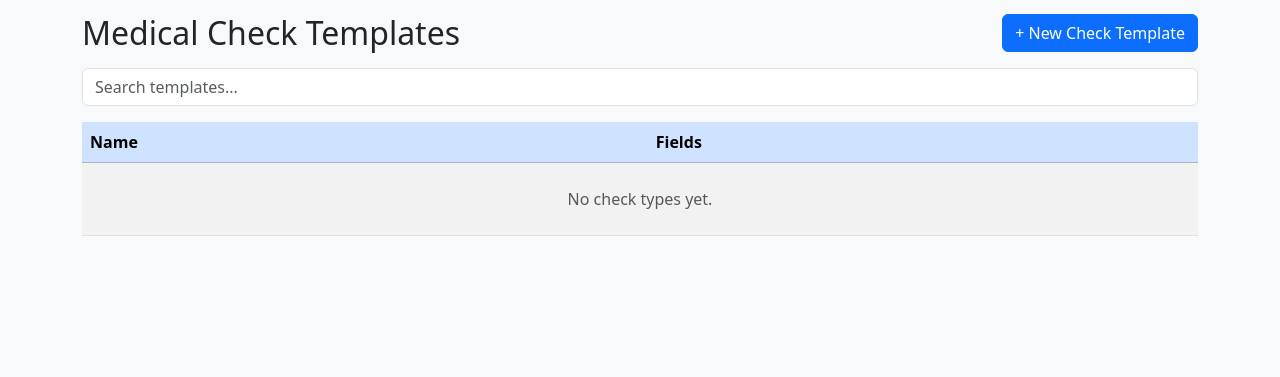
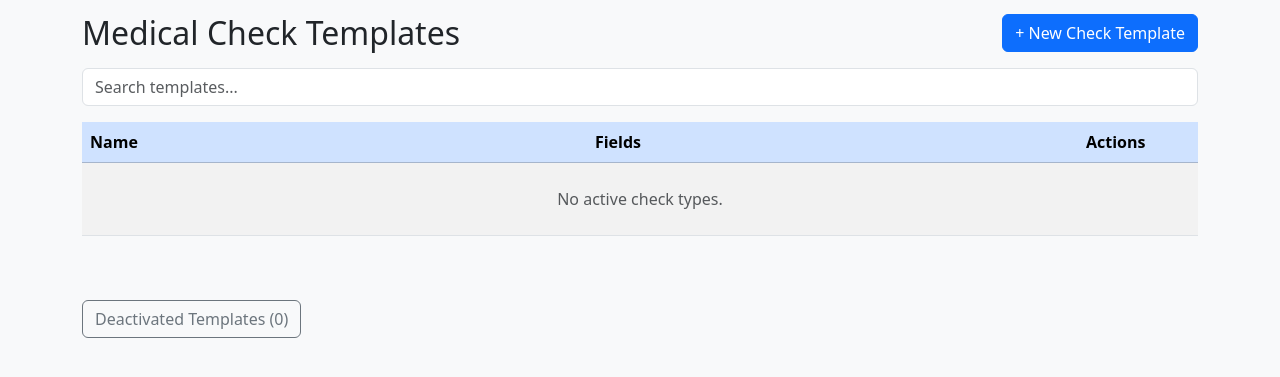
Before and after one commit to koleaby4/medical_electronic_system, a FastAPI app: page /admin/medical_check_templates in a window 1280 px wide. Shown: the part 56-433 px from the top of the page. Run offline with FastAPI, Linux system fonts and the light colour scheme; data that the repository does not hold is empty.

Commit message:
ability to (de)activate medical check templates

```diff
--- a/src/data_access/medical_check_items.py
+++ b/src/data_access/medical_check_items.py
@@ -58,7 +58,7 @@ class MedicalCheckItemsStorage(BaseStorage):
                     COALESCE(mci.units, '') AS units
                 FROM medical_check_items mci
                 JOIN medical_checks mc ON mci.check_id = mc.check_id
-                JOIN medical_check_templates n ON n.type_id = mc.type_id
+                JOIN medical_check_templates n ON n.template_id = mc.template_id
                 WHERE mc.patient_id = ?
                   AND n.name = ? COLLATE NOCASE
                   AND mci.name = ?
--- a/src/models/medical_check_template.py
+++ b/src/models/medical_check_template.py
@@ -18,6 +18,7 @@ class MedicalCheckTemplate(BaseModel):
     Represents a medical check type consisting of a name and a set of items.
     """
 
-    type_id: int | None = Field(default=None, description="DB identifier (medical_check_templates.type_id)")
+    template_id: int | None = Field(default=None, description="DB identifier (medical_check_templates.template_id)")
     name: str = Field(..., description="Human-readable check type name")
+    is_active: bool = Field(default=True, description="Whether the template is active")
     items: list[MedicalCheckTemplateItem] = Field(default_factory=list)
--- a/src/routes/medical_check_templates.py
+++ b/src/routes/medical_check_templates.py
@@ -16,12 +16,16 @@ templates = Jinja2Templates(directory="src/templates")
 
 @router.get("/medical_check_templates", include_in_schema=False)
 async def medical_check_templates(request: Request, storage: DbStorage = Depends(get_storage)):
+    all_templates = storage.medical_check_templates.list_medical_check_templates()
+    active_templates = [t for t in all_templates if t.is_active]
+    deactivated_templates = [t for t in all_templates if not t.is_active]
     return templates.TemplateResponse(
         "medical_check_templates.html",
         {
             "request": request,
             "active_page": "admin",
-            "types": storage.medical_check_templates.list_medical_check_templates(),
+            "active_templates": active_templates,
+            "deactivated_types": deactivated_templates,
         },
     )
 
@@ -87,15 +91,27 @@ async def save_medical_check_template(request: Request, storage: DbStorage = Dep
     return RedirectResponse(url="/admin/medical_check_templates", status_code=303)
 
 
-@router.get("/medical_check_templates/{type_id}/view", include_in_schema=False)
-async def view_medical_check_template(type_id: int, request: Request, storage: DbStorage = Depends(get_storage)):
-    if mct := storage.medical_check_templates.get_template(type_id=type_id):
+@router.get("/medical_check_templates/{template_id}/view", include_in_schema=False)
+async def view_medical_check_template(template_id: int, request: Request, storage: DbStorage = Depends(get_storage)):
+    if mct := storage.medical_check_templates.get_template(template_id=template_id):
         return templates.TemplateResponse(
             "upsert_medical_check_template.html",
             {"request": request, "active_page": "admin", "template": mct},
         )
 
     raise HTTPException(status_code=404, detail="Medical check template not found")
+
+
+@router.post("/medical_check_templates/{template_id}/deactivate", include_in_schema=False)
+async def deactivate_medical_check_template(template_id: int, storage: DbStorage = Depends(get_storage)):
+    storage.medical_check_templates.set_active_status(template_id=template_id, is_active=False)
+    return RedirectResponse(url="/admin/medical_check_templates", status_code=303)
+
+
+@router.post("/medical_check_templates/{template_id}/activate", include_in_schema=False)
+async def activate_medical_check_template(template_id: int, storage: DbStorage = Depends(get_storage)):
+    storage.medical_check_templates.set_active_status(template_id=template_id, is_active=True)
+    return RedirectResponse(url="/admin/medical_check_templates", status_code=303)
 
 
 # JSON API: create a medical check template
@@ -119,40 +135,40 @@ async def create_medical_check_template_json(request: Request, storage: DbStorag
                 placeholder=(i.get("placeholder") or "").strip(),
             )
         )
-    type_id = storage.medical_check_templates.upsert(template_id=None, check_name=name, items=items)
-    created = storage.medical_check_templates.get_template(type_id=type_id)
-    headers = {"Location": f"/admin/medical_check_templates/{type_id}"}
+    template_id = storage.medical_check_templates.upsert(template_id=None, check_name=name, items=items)
+    created = storage.medical_check_templates.get_template(template_id=template_id)
+    headers = {"Location": f"/admin/medical_check_templates/{template_id}"}
     return JSONResponse(status_code=201, content=created.model_dump() if created else {}, headers=headers)
 
 
 # JSON API: get a medical check template by id
-@router.get("/medical_check_templates/{type_id}")
+@router.get("/medical_check_templates/{template_id}")
 async def get_medical_check_template_json(
-    type_id: int, storage: DbStorage = Depends(get_storage)
+    template_id: int, storage: DbStorage = Depends(get_storage)
 ) -> MedicalCheckTemplate:
-    mct = storage.medical_check_templates.get_template(type_id=type_id)
+    mct = storage.medical_check_templates.get_template(template_id=template_id)
     if not mct:
         raise HTTPException(status_code=404, detail="Medical check template not found")
     return mct
 
 
 # JSON API: update a medical check template (replace items)
-@router.put("/medical_check_templates/{type_id}")
-async def update_medical_check_template_json(type_id: int, request: Request, storage: DbStorage = Depends(get_storage)):
+@router.put("/medical_check_templates/{template_id}")
+async def update_medical_check_template_json(template_id: int, request: Request, storage: DbStorage = Depends(get_storage)):
     raise HTTPException(status_code=403, detail="Medical check templates are immutable and cannot be updated")
 
 
 # JSON API: delete a medical check template
-@router.delete("/medical_check_templates/{type_id}")
-async def delete_medical_check_template_json(type_id: int, storage: DbStorage = Depends(get_storage)):
-    if not storage.medical_check_templates.get_template(type_id=type_id):
+@router.delete("/medical_check_templates/{template_id}")
+async def delete_medical_check_template_json(template_id: int, storage: DbStorage = Depends(get_storage)):
+    if not storage.medical_check_templates.get_template(template_id=template_id):
         return JSONResponse(status_code=204, content=None)
 
     try:
-        storage.medical_check_templates.delete(type_id=type_id)
+        storage.medical_check_templates.delete(template_id=template_id)
     except sqlite3.IntegrityError:
         return JSONResponse(
             status_code=409,
-            content={"detail": f"{type_id=} is in use by existing medical checks and cannot be deleted"},
+            content={"detail": f"{template_id=} is in use by existing medical checks and cannot be deleted"},
         )
     return JSONResponse(status_code=204, content=None)
--- a/src/routes/patients.py
+++ b/src/routes/patients.py
@@ -275,6 +275,8 @@ async def get_patient(
             "patient": patient,
             "age": _get_age(patient.dob),
             # Provide available medical check types for UI dropdown
-            "templates": storage.medical_check_templates.list_medical_check_templates(),
+            "templates": [
+                t for t in storage.medical_check_templates.list_medical_check_templates() if t.is_active
+            ],
         },
     )
--- a/src/templates/medical_check_templates.html
+++ b/src/templates/medical_check_templates.html
@@ -10,17 +10,18 @@
   <input type="text" id="searchInput" class="form-control" placeholder="Search templates...">
 
   <div class="table-responsive mt-3">
-    <table id="typesTable" class="table table-striped table-hover align-middle">
+    <table id="activeTemplatesTable" class="table table-striped table-hover align-middle">
       <thead class="table-primary">
       <tr>
         <th>Name</th>
         <th>Fields</th>
+        <th style="width: 120px;">Actions</th>
       </tr>
       </thead>
       <tbody>
-      {% if types and types|length > 0 %}
-        {% for t in types %}
-          <tr data-href="/admin/medical_check_templates/{{ t.type_id }}/view" style="cursor: pointer;">
+      {% if active_templates and active_templates|length > 0 %}
+        {% for t in active_templates %}
+          <tr data-href="/admin/medical_check_templates/{{ t.template_id }}/view" style="cursor: pointer;">
             <td>{{ t.name }}</td>
             <td>
               {# Show comma-separated parameter names #}
@@ -30,21 +31,70 @@
                 <span class="text-muted">No fields</span>
               {% endif %}
             </td>
+            <td>
+              <form action="/admin/medical_check_templates/{{ t.template_id }}/deactivate" method="POST" class="d-inline">
+                <button type="submit" class="btn btn-sm btn-outline-danger">Deactivate</button>
+              </form>
+            </td>
           </tr>
         {% endfor %}
       {% else %}
         <tr>
-          <td colspan="2" class="text-center text-muted py-4">No check types yet.</td>
+          <td colspan="3" class="text-center text-muted py-4">No active check types.</td>
         </tr>
       {% endif %}
       </tbody>
     </table>
   </div>
 
+  <div class="mt-5">
+    <button class="btn btn-outline-secondary mb-3" type="button" data-bs-toggle="collapse" data-bs-target="#deactivatedTemplatesCollapse" aria-expanded="false" aria-controls="deactivatedTemplatesCollapse">
+      Deactivated Templates ({{ deactivated_types|length }})
+    </button>
+    <div class="collapse" id="deactivatedTemplatesCollapse">
+      <div class="table-responsive">
+        <table id="deactivatedTemplatesTable" class="table table-striped table-hover align-middle">
+          <thead class="table-secondary">
+          <tr>
+            <th>Name</th>
+            <th>Fields</th>
+            <th style="width: 120px;">Actions</th>
+          </tr>
+          </thead>
+          <tbody>
+          {% if deactivated_types and deactivated_types|length > 0 %}
+            {% for t in deactivated_types %}
+              <tr data-href="/admin/medical_check_templates/{{ t.template_id }}/view" style="cursor: pointer;">
+                <td>{{ t.name }}</td>
+                <td>
+                  {% if t.items and t.items|length > 0 %}
+                    {{ t.items | map(attribute='name') | join(', ') }}
+                  {% else %}
+                    <span class="text-muted">No fields</span>
+                  {% endif %}
+                </td>
+                <td>
+                  <form action="/admin/medical_check_templates/{{ t.template_id }}/activate" method="POST" class="d-inline">
+                    <button type="submit" class="btn btn-sm btn-outline-success">Activate</button>
+                  </form>
+                </td>
+              </tr>
+            {% endfor %}
+          {% else %}
+            <tr>
+              <td colspan="3" class="text-center text-muted py-4">No deactivated check types.</td>
+            </tr>
+          {% endif %}
+          </tbody>
+        </table>
+      </div>
+    </div>
+  </div>
+
   <script>
     document.getElementById("searchInput").addEventListener("input", function () {
       const query = this.value.toLowerCase();
-      const rows = document.querySelectorAll("#typesTable tbody tr");
+      const rows = document.querySelectorAll("table tbody tr");
       rows.forEach(row => {
         const visible = Array.from(row.children).some(td =>
           td.textContent.toLowerCase().includes(query)
@@ -54,8 +104,9 @@
     });
 
     // Make rows clickable to open view page; ignore clicks on links/buttons (if any appear in future)
-    document.querySelector('#typesTable tbody').addEventListener('click', function (e) {
-      if (e.target.closest('a, button')) {
+    document.querySelectorAll('table tbody').forEach(tbody => {
+        tbody.addEventListener('click', function (e) {
+          if (e.target.closest('a, button, form')) {
             return;
           }
           const row = e.target.closest('tr[data-href]');
@@ -63,5 +114,6 @@
             window.location.href = row.getAttribute('data-href');
           }
         });
+    });
   </script>
 {% endblock %}
--- a/src/templates/patient_details.html
+++ b/src/templates/patient_details.html
@@ -42,7 +42,7 @@
                     <div class="d-flex gap-2 align-items-center flex-wrap mb-3">
                         <select id="checkType" class="form-select" style="max-width: 320px;">
                             {% for t in templates or [] %}
-                                <option value="{{ t.type_id }}">{{ t.name }}</option>
+                                <option value="{{ t.template_id }}">{{ t.name }}</option>
                             {% endfor %}
                         </select>
                         <button id="addRecordBtn" class="btn btn-primary">Add Record</button>
--- a/src/templates/upsert_medical_check_template.html
+++ b/src/templates/upsert_medical_check_template.html
@@ -12,7 +12,7 @@
     <a href="/admin/medical_check_templates" class="btn btn-outline-secondary">Back to Templates</a>
   </div>
 
-  <input type="hidden" name="template_id" value="{{ template.type_id if template else '' }}">
+  <input type="hidden" name="template_id" value="{{ template.template_id if template else '' }}">
 
   <div class="card">
     <div class="card-body">
```
Also changed, not shown: src/data_access/medical_check_templates.py (+32 -20 lines), src/data_access/medical_checks.py (+6 -6 lines), src/db_migrations/0001_baseline.py (+11 -10 lines), src/routes/medical_checks.py (+5 -5 lines), tests/test_medical_check_templates_edit_integration.py (+13 -13 lines). Lines whose indentation alone changed are shown as unchanged.
